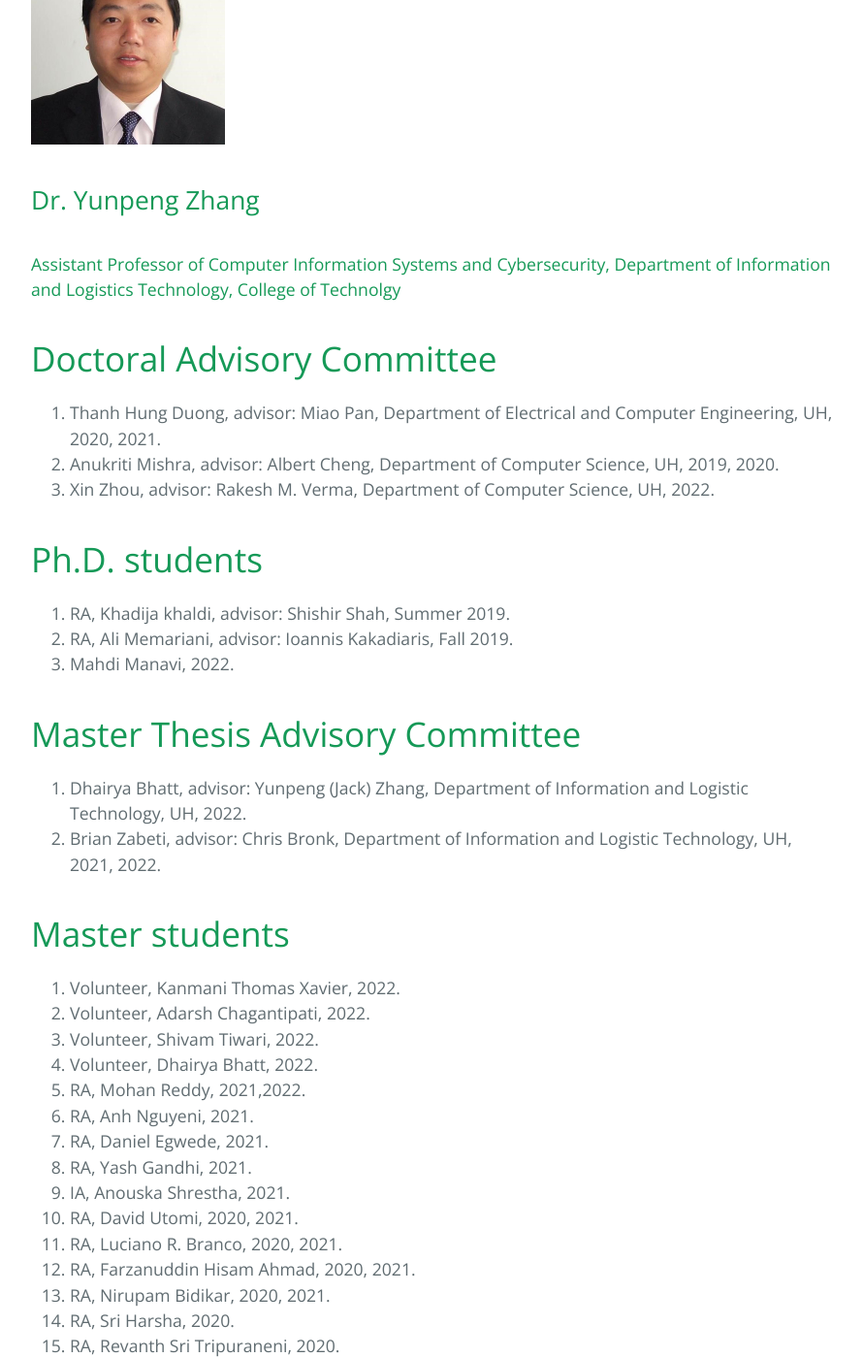
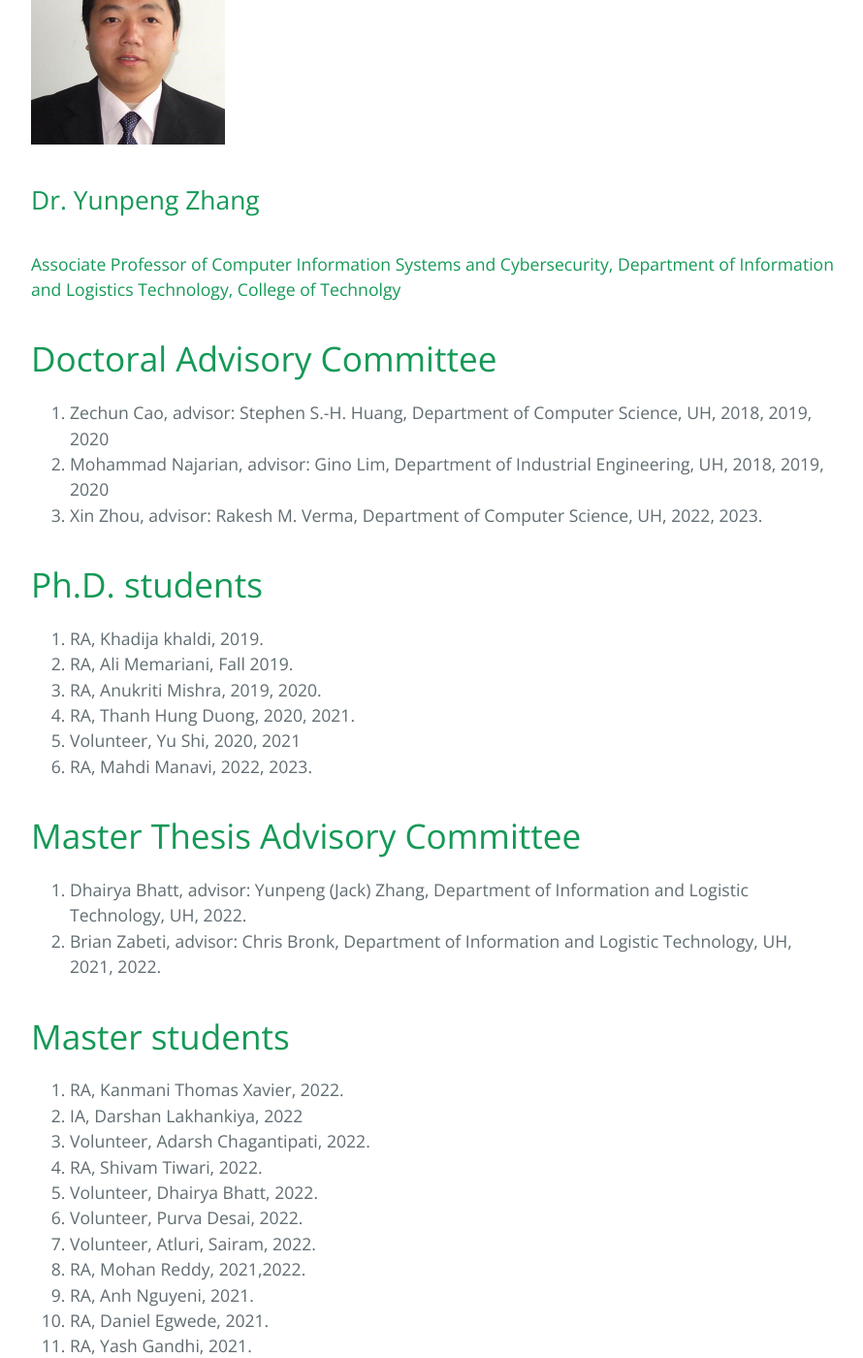
Before and after one commit to rohithreddydepa/Network-Software-and-System-Lab.github.io, a Jekyll site: the page built from index_2_Students.md, in a window 1280 px wide and 1400 px high, scrolled down 466 px. Shown: the whole window at 97% size, without its empty margins (192-1082 px from the left). Built offline with Jekyll 4.4.1, drawn with Linux system fonts in a browser that asks for light colours; some web fonts are replaced.

Commit message:
Update index_2_Students.md

```diff
--- a/index_2_Students.md
+++ b/index_2_Students.md
@@ -7,19 +7,22 @@ filename: index_2_Students
 <img src="Photos/DrZhang.jpg" width="200" heiht="20">
 
 ## Dr. Yunpeng Zhang
-#### Assistant Professor of Computer Information Systems and Cybersecurity, Department of Information and Logistics Technology, College of Technolgy
+#### Associate Professor of Computer Information Systems and Cybersecurity, Department of Information and Logistics Technology, College of Technolgy
 
 # Doctoral Advisory Committee
 
-1.	Thanh Hung Duong, advisor: Miao Pan, Department of Electrical and Computer Engineering, UH, 2020, 2021.
-2.	Anukriti Mishra, advisor: Albert Cheng, Department of Computer Science, UH, 2019, 2020.
-3.	Xin Zhou, advisor: Rakesh M. Verma, Department of Computer Science, UH, 2022.
+1. Zechun Cao, advisor: Stephen S.-H. Huang,  Department of Computer Science, UH, 2018, 2019, 2020
+2. Mohammad Najarian, advisor: Gino Lim, Department of Industrial Engineering, UH, 2018, 2019, 2020
+3. Xin Zhou, advisor: Rakesh M. Verma, Department of Computer Science, UH, 2022, 2023.
 
 # Ph.D. students
 
-1.	RA, Khadija khaldi, advisor: Shishir Shah, Summer 2019.
-2.	RA, Ali Memariani, advisor: Ioannis Kakadiaris, Fall 2019.
-3.	Mahdi Manavi, 2022.
+1. RA, Khadija khaldi, 2019.
+2. RA, Ali Memariani, Fall 2019.
+3. RA, Anukriti Mishra, 2019, 2020.
+4. RA, Thanh Hung Duong, 2020, 2021.
+5. Volunteer, Yu Shi, 2020, 2021
+6. RA, Mahdi Manavi, 2022, 2023.
 
 # Master Thesis Advisory Committee
 
@@ -28,40 +31,43 @@ filename: index_2_Students
 
 # Master students
 
-1.	Volunteer, Kanmani Thomas Xavier, 2022.
-2.	Volunteer, Adarsh Chagantipati, 2022.
-3.	Volunteer, Shivam Tiwari, 2022.
-4.	Volunteer, Dhairya Bhatt, 2022.
-5.	RA, Mohan Reddy, 2021,2022.
-6.	RA, Anh Nguyeni, 2021.
-7.	RA, Daniel Egwede, 2021.
-8.	RA, Yash Gandhi, 2021.
-9.	IA, Anouska Shrestha, 2021.
-10.	RA, David Utomi, 2020, 2021.
-11.	RA, Luciano R. Branco, 2020, 2021.
-12.	RA, Farzanuddin Hisam Ahmad, 2020, 2021.
-13.	RA, Nirupam Bidikar, 2020, 2021.
-14.	RA, Sri Harsha, 2020.
-15.	RA, Revanth Sri Tripuraneni, 2020.
-16.	RA, Leticia de Castro Leandro, 2019.
-17.	RA, Glenn Turner, 2019.
-18.	RA, Tian Yuan, 2019, 2020.
-19.	RA, Hung Duong, 2020.
-20.	RA, Bidit Das, 2019, 2020.
-21.	RA, Anish Patel, 2019.
-22.	RA, Eljose Sajan, 2019.
-23.	RA and Volunteer, Rashmi S Rao, 2018.
-24.	Volunteer, Abheeshta Reddy Jakka, 2018.
-25.	IA, Hari Prasad Jella, 2018.
-26.	IA, Jules Berlin Nde Kengne, 2018.
-27.	RA, Chethana Dukkipati, 2017, 2018, 2019.
-28.	RA, Jincheng Lai, 2017, 2018.
-29.	RA, Lun Sun, 2017, 2018.
-30.	RA and Volunteer, Sarah S. Alexander, 2017, 2018.
-31.	RA, Xiaobo Li, 2017.
-32.	Volunteer, Srinivasa Kapthic Ponguru, 2017.
-33.	IA, Sagar Limaye, 2017.
-34.	IA, Dharani Chandran, 2016.
+1. RA, Kanmani Thomas Xavier, 2022.
+2. IA, Darshan Lakhankiya, 2022
+3. Volunteer, Adarsh Chagantipati, 2022.
+4. RA, Shivam Tiwari, 2022.
+5. Volunteer, Dhairya Bhatt, 2022.
+6. Volunteer, Purva Desai, 2022.
+7. Volunteer, Atluri, Sairam, 2022.
+8. RA, Mohan Reddy, 2021,2022.
+9. RA, Anh Nguyeni, 2021.
+10. RA, Daniel Egwede, 2021.
+11. RA, Yash Gandhi, 2021.
+12. IA, Anouska Shrestha, 2021.
+13. RA, David Utomi, 2020, 2021.
+14. RA, Luciano R. Branco, 2020, 2021.
+15. RA, Farzanuddin Hisam Ahmad, 2020, 2021.
+16. RA, Nirupam Bidikar, 2020, 2021.
+17. RA, Sri Harsha, 2020.
+18. RA, Revanth Sri Tripuraneni, 2020.
+19. RA, Leticia de Castro Leandro, 2019.
+20. RA, Glenn Turner, 2019.
+21. RA, Tian Yuan, 2019, 2020.
+22. RA, Hung Duong, 2020.
+23. RA, Bidit Das, 2019, 2020.
+24. RA, Anish Patel, 2019.
+25. RA, Eljose Sajan, 2019.
+26. RA and Volunteer, Rashmi S Rao, 2018.
+27. Volunteer, Abheeshta Reddy Jakka, 2018.
+28. IA, Hari Prasad Jella, 2018.
+29. IA, Jules Berlin Nde Kengne, 2018.
+30. RA, Chethana Dukkipati, 2017, 2018, 2019.
+31. RA, Jincheng Lai, 2017, 2018.
+32. RA, Lun Sun, 2017, 2018.
+33. RA and Volunteer, Sarah S. Alexander, 2017, 2018.
+34. RA, Xiaobo Li, 2017.
+35. Volunteer, Srinivasa Kapthic Ponguru, 2017.
+36. IA, Sagar Limaye, 2017.
+37. IA, Dharani Chandran, 2016.
 
 
 # Undergraduate students
```
